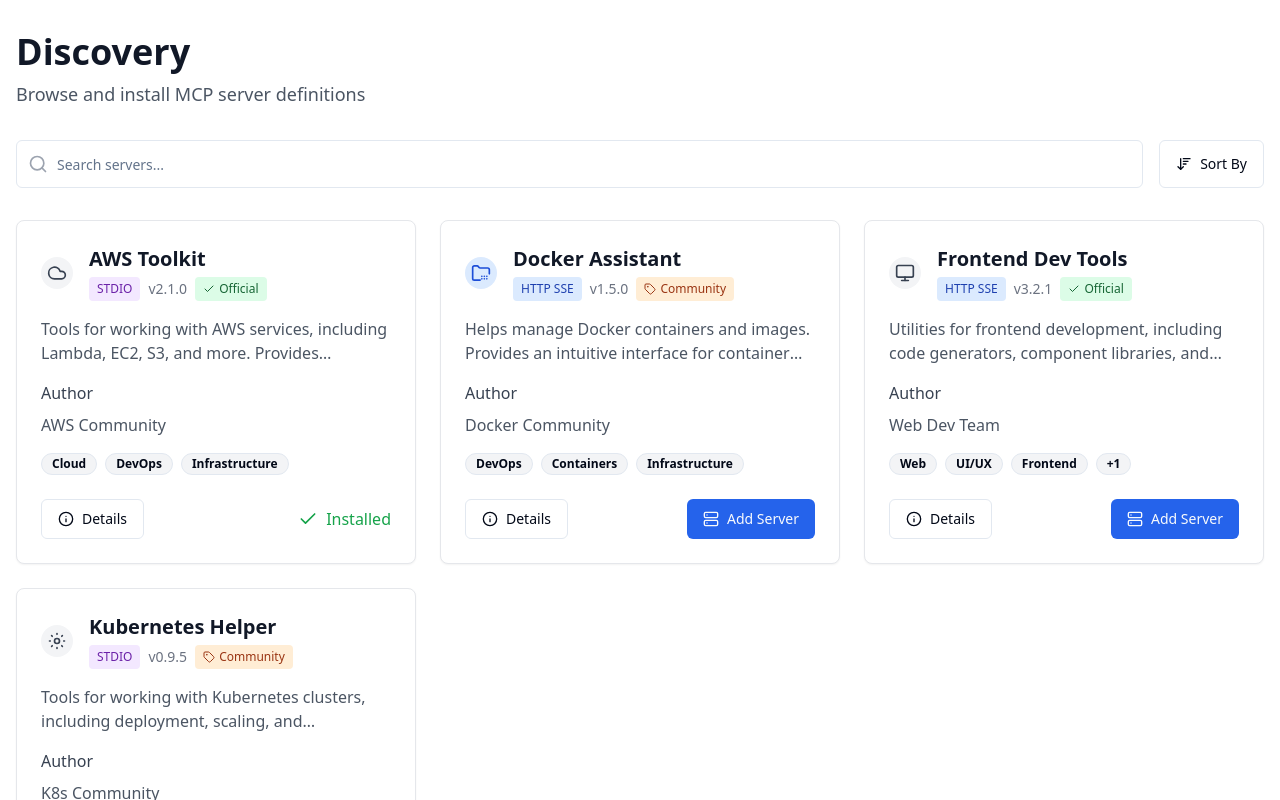
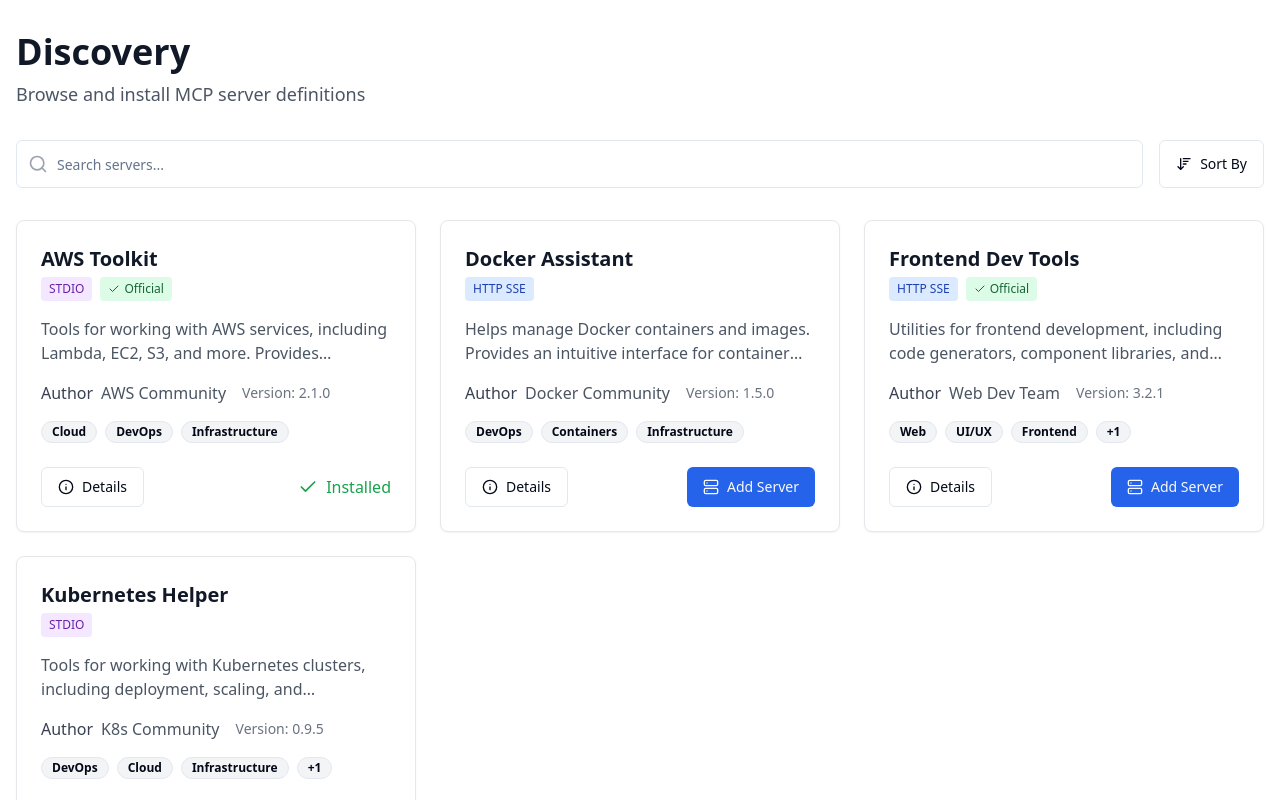
Before and after one commit to johnny96124/page-wizard-helper-bot, a React (Vite) app: page / in a window 1280 px wide. Shown: the top 800 px of the page. Built offline with nearby package versions, Linux system fonts and the light colour scheme.

Commit message:
feat: Update server card display
- Display version next to author.
- Hide community tag.
- Remove logo from card title.

```diff
--- a/src/components/ServerCard.tsx
+++ b/src/components/ServerCard.tsx
@@ -26,9 +26,6 @@ const ServerCard: React.FC<ServerCardProps> = ({ server }) => {
     <div className="bg-white rounded-lg border border-gray-200 overflow-hidden shadow-sm hover:shadow transition-shadow duration-200 h-full flex flex-col">
       <div className="p-6 flex flex-col h-full">
         <div className="flex items-center gap-4 mb-4">
-          <div className="flex-shrink-0">
-            {server.icon}
-          </div>
           <div className="flex-1">
             <h2 className="text-xl font-bold text-gray-900">{server.name}</h2>
             <div className="flex items-center gap-2 mt-1 flex-wrap">
@@ -37,16 +34,10 @@ const ServerCard: React.FC<ServerCardProps> = ({ server }) => {
               }`}>
                 {server.type}
               </span>
-              <span className="text-gray-500 text-sm">v{server.version}</span>
-              {server.isOfficial ? (
+              {server.isOfficial && (
                 <span className="inline-flex items-center rounded px-2 py-1 text-xs font-medium bg-green-100 text-green-800">
                   <Check className="h-3 w-3 mr-1" />
                   Official
-                </span>
-              ) : (
-                <span className="inline-flex items-center rounded px-2 py-1 text-xs font-medium bg-orange-100 text-orange-800">
-                  <Tag className="h-3 w-3 mr-1" />
-                  Community
                 </span>
               )}
             </div>
@@ -56,8 +47,11 @@ const ServerCard: React.FC<ServerCardProps> = ({ server }) => {
         <p className="text-gray-600 mb-4 line-clamp-2 flex-grow">{server.description}</p>
 
         <div className="mb-4">
-          <p className="text-gray-700 font-medium mb-2">Author</p>
-          <p className="text-gray-600">{server.author}</p>
+          <div className="flex items-center gap-2">
+            <p className="text-gray-700 font-medium">Author</p>
+            <p className="text-gray-600">{server.author}</p>
+            <span className="text-gray-500 text-sm ml-2">Version: {server.version}</span>
+          </div>
         </div>
 
         <div className="mb-6">
@@ -85,9 +79,8 @@ const ServerCard: React.FC<ServerCardProps> = ({ server }) => {
             </DialogTrigger>
             <DialogContent className="sm:max-w-md">
               <DialogHeader>
-                <DialogTitle className="text-xl font-bold flex items-center gap-2">
-                  {server.icon}
-                  <span>{server.name}</span>
+                <DialogTitle className="text-xl font-bold">
+                  {server.name}
                 </DialogTitle>
                 <DialogDescription>
                   <div className="flex items-center gap-2 mt-2 flex-wrap">
@@ -96,16 +89,10 @@ const ServerCard: React.FC<ServerCardProps> = ({ server }) => {
                     }`}>
                       {server.type}
                     </span>
-                    <span className="text-gray-500 text-sm">v{server.version}</span>
-                    {server.isOfficial ? (
+                    {server.isOfficial && (
                       <span className="inline-flex items-center rounded px-2 py-1 text-xs font-medium bg-green-100 text-green-800">
                         <Check className="h-3 w-3 mr-1" />
                         Official
-                      </span>
-                    ) : (
-                      <span className="inline-flex items-center rounded px-2 py-1 text-xs font-medium bg-orange-100 text-orange-800">
-                        <Tag className="h-3 w-3 mr-1" />
-                        Community
                       </span>
                     )}
                   </div>
@@ -116,9 +103,10 @@ const ServerCard: React.FC<ServerCardProps> = ({ server }) => {
                 <h3 className="font-medium text-sm text-gray-500 mb-1">Description</h3>
                 <p className="text-gray-800">{server.description}</p>
 
-                <div className="mt-6">
-                  <h3 className="font-medium text-sm text-gray-500 mb-1">Author</h3>
+                <div className="mt-6 flex items-center gap-2">
+                  <h3 className="font-medium text-sm text-gray-500">Author</h3>
                   <p className="text-gray-800">{server.author}</p>
+                  <span className="text-gray-600 ml-2">Version: {server.version}</span>
                 </div>
 
                 <div className="mt-6">
```
